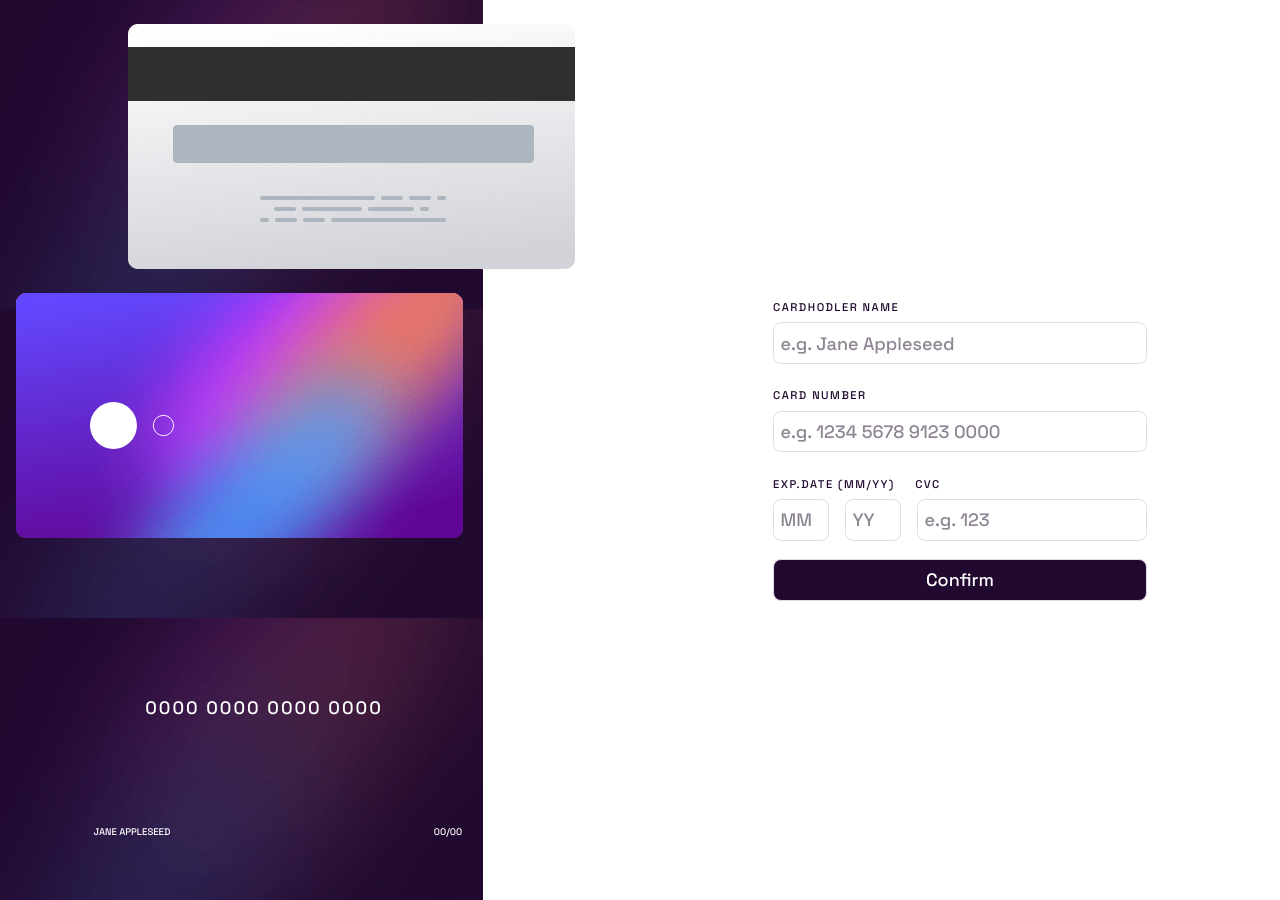
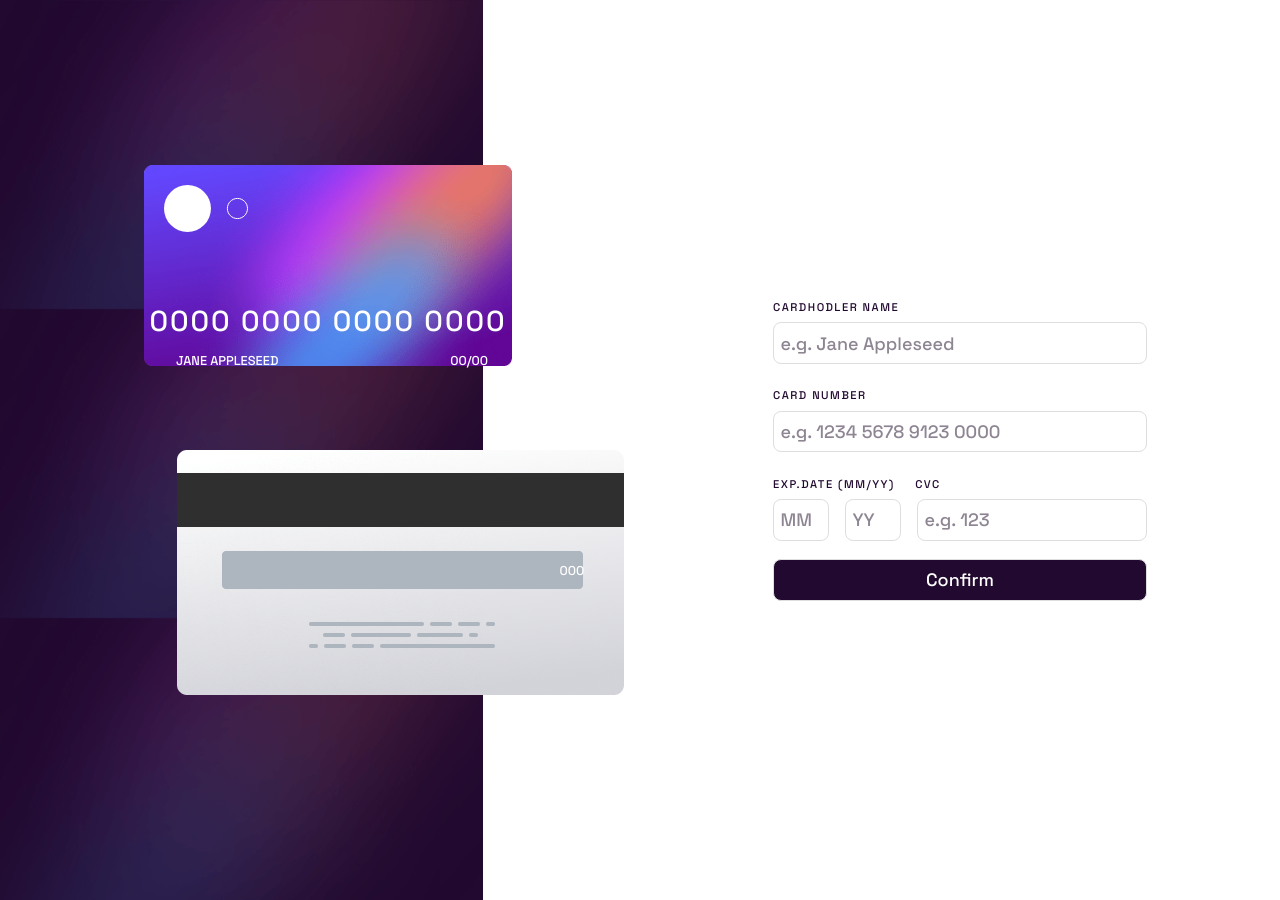
Before and after one commit to Miafargo/Interactive-form, an Angular app: page / in a window 1280 px wide. Built offline with nearby package versions, Linux system fonts and the light colour scheme.

Commit message:
finished desktop layout

```diff
--- a/src/app/app.component.css
+++ b/src/app/app.component.css
@@ -153,4 +153,50 @@
     place-items: center;
   }
 
+  .card__front{
+    grid-area: 2/2/5/5;
+  }
+
+  .card__back{
+    grid-area: 4/2/7/6;
+    justify-self: end;
+    margin-top: 2.5rem;
+  }
+
+  .card__logo{
+    grid-area:2/2/3/3;
+    align-self: center;
+    margin-top:2rem;
+    margin-left:1.7rem;
+  }
+
+  .card__number{
+    grid-area:3/2/4/5;
+    font-size:1.8rem;
+  }
+
+  .card__name{
+    grid-area:3/2/4/4;
+    align-self: end;
+    justify-self: start;
+    margin-left:3rem;
+    margin-bottom:1rem;
+    font-size:.8rem;
+  }
+
+  .card__date{
+    grid-area:3/4/4/5;
+    align-self:end;
+    justify-self: end;
+    font-size:.8rem;
+    margin-bottom: 1rem;
+    margin-right: 1.5rem;
+  }
+
+  .card__security{
+    grid-area:5/5/6/6;
+    font-size:.8rem;
+    margin-right:2rem;
+    margin-bottom:1.5rem;
+  }
 }
```
